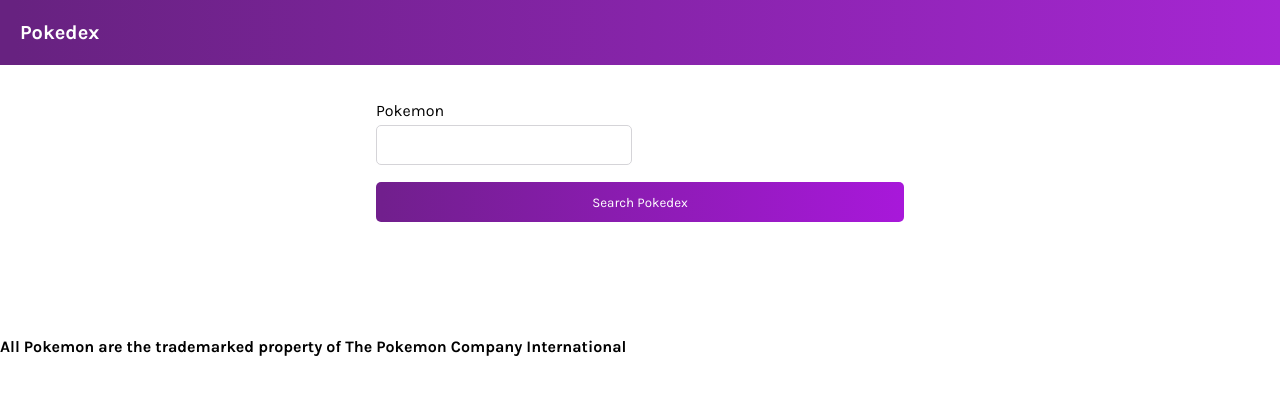
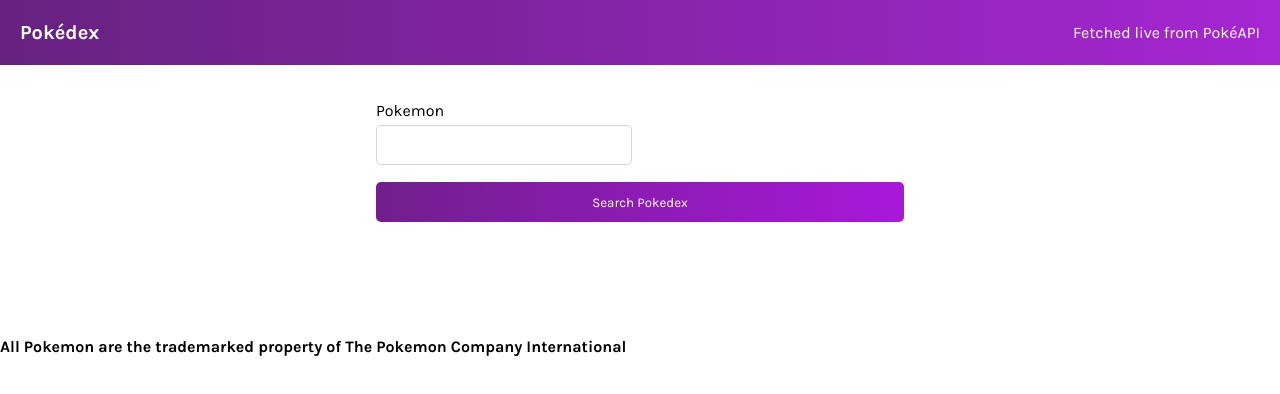
Before and after one commit to jmakho01/pokemon-api, a React (Vite) app: page / in a window 1280 px wide. Shown: the top 394 px of the page. Built offline with nearby package versions, Linux system fonts and the light colour scheme; no server answers.

Commit message:
Minor edits to header and footer

```diff
--- a/src/components/Footer.jsx
+++ b/src/components/Footer.jsx
@@ -1,7 +1,7 @@
 export default function Footer() {
     return (
-        <header className="footer">
+        <footer className="footer">
             <h4>All Pokemon are the trademarked property of The Pokemon Company International</h4>
-        </header>
+        </footer>
     )
 }
--- a/src/components/Header.jsx
+++ b/src/components/Header.jsx
@@ -1,7 +1,8 @@
 export default function Header() {
     return (
         <header className="header">
-            <h1>Pokedex</h1>
+            <h1>Pokédex</h1>
+            <p>Fetched live from PokéAPI</p>
         </header>
     )
 }
```
